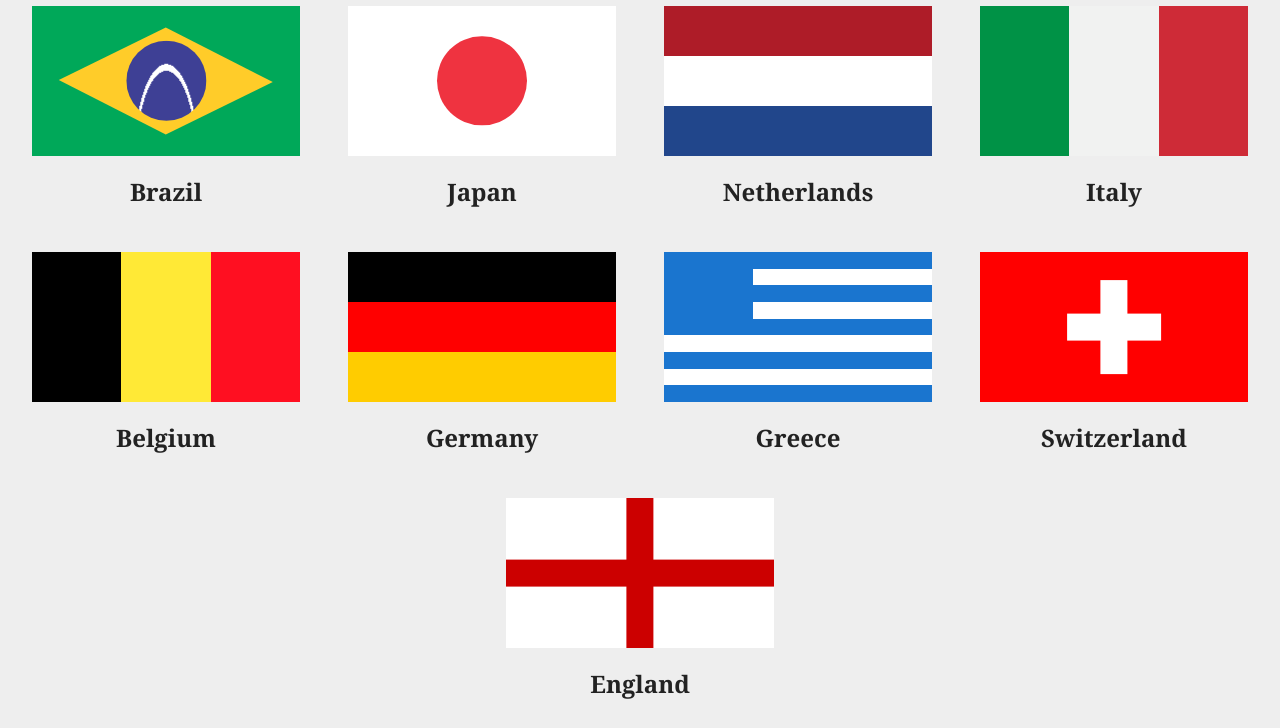
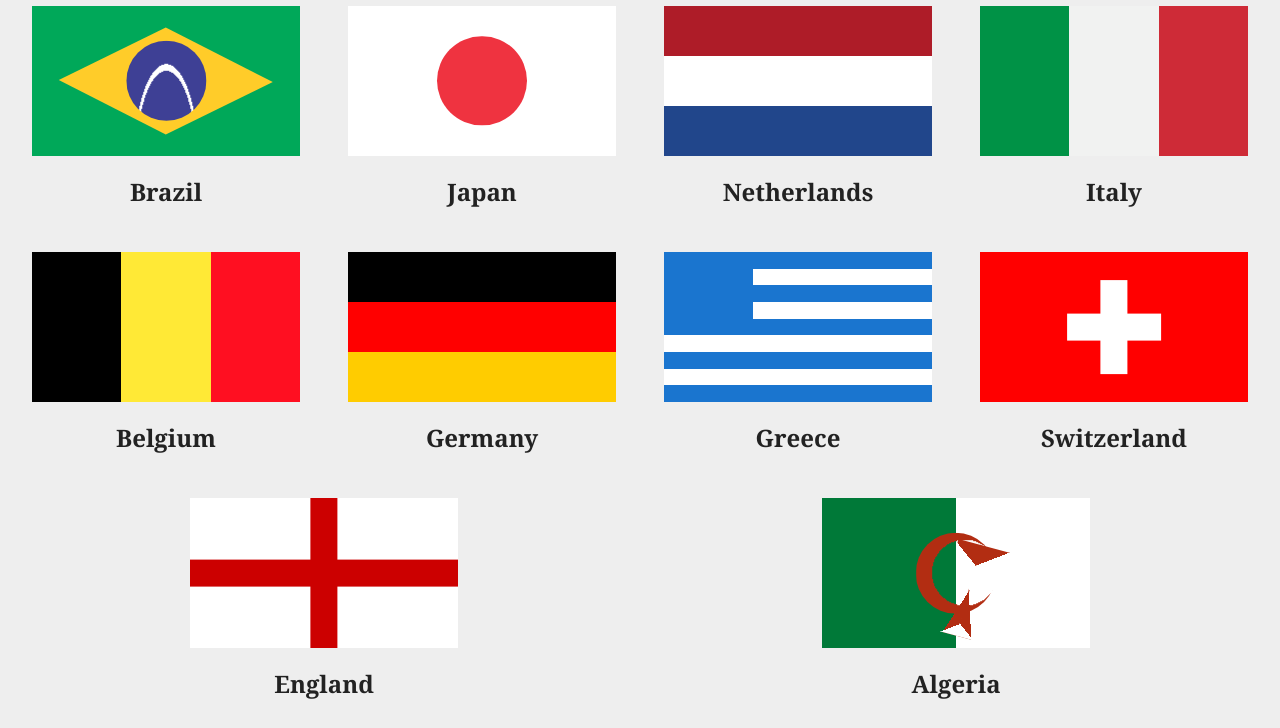
Before and after one commit to rpullinger/flags-of-the-world-cup, a website: page index.html in a window 1280 px wide. Shown: the part 74-802 px from the top of the page. Drawn offline with nearby package versions, Linux system fonts and the light colour scheme; files that its build step writes are made by us from their sources.

Commit message:
Add Algerian flag
Closes #26.

Serious hat tip to Nicolas Gallaghers star pattern. http://lea.verou.me/css3patterns/#stars

```diff
--- a/index.html
+++ b/index.html
@@ -77,6 +77,13 @@
                 <h2 class="country__name">England</h2>
             </div>
 
+            <div class="country">
+                <div class="country__flag">
+                    <div class="flag flag--algeria"></div>
+                </div>
+                <h2 class="country__name">Algeria</h2>
+            </div>
+
         </div>
     </body>
 </html>
--- /dev/null
+++ b/sass/flags/_algeria.scss
@@ -0,0 +1,67 @@
+/*------------------------------------*\
+    ALGERIA
+\*------------------------------------*/
+
+.flag--algeria{
+    position: relative;
+    background: linear-gradient(
+                    90deg,
+                    #007938,
+                    #007938 50%,
+                    #fff 50%,
+                    #fff
+                );
+
+
+    &:before,
+    &:after{
+        content: '';
+        position: absolute;
+
+        top: 50%;
+        left: 50%;
+        transform: translateY(-50%)
+                   translateX(-50%);
+    }
+
+    &:before{
+        width: 30%;
+        padding-bottom: 30%;
+        background: radial-gradient(
+                        circle at 61% center,
+                        transparent 52%,
+                        #b22d12 52%
+                    );
+        background-size: 100%;
+        background-position: bottom right;
+        border-radius: 50%;
+    }
+
+    &:after{
+        content: '';
+
+        width: 35%;
+        padding-bottom: 35%;
+
+        background:
+            linear-gradient(36deg, #fff 10%, transparent 10%) 49% 0,
+            linear-gradient(324deg, #fff 10%, transparent 10%) -49% 0,
+            linear-gradient(72deg, #b22d12 20%, transparent 20%) 49% 0,
+            linear-gradient(288deg, #b22d12 20%, transparent 20%) -49% 0,
+
+            linear-gradient(216deg, #b22d12 17%, transparent 17%) -49% 49%,
+            linear-gradient(144deg, #b22d12 17%, transparent 17%) 49% 49%;
+
+        // background-position: center center;
+        background-repeat: no-repeat;
+        background-color: transparent;
+        background-size: 50%;
+        transform-origin: center;
+
+        transform: translateY(-25%)
+                   translateX(-12%)
+                   rotate(15deg);
+
+    }
+
+}
--- a/sass/main.scss
+++ b/sass/main.scss
@@ -41,3 +41,4 @@ body{
 @import "flags/greece";
 @import "flags/switzerland";
 @import "flags/england";
+@import "flags/algeria";
```
